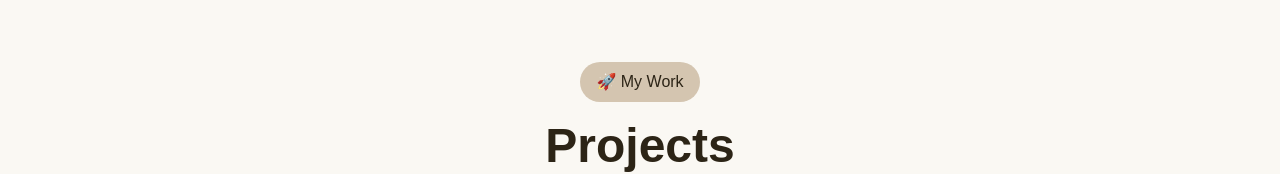
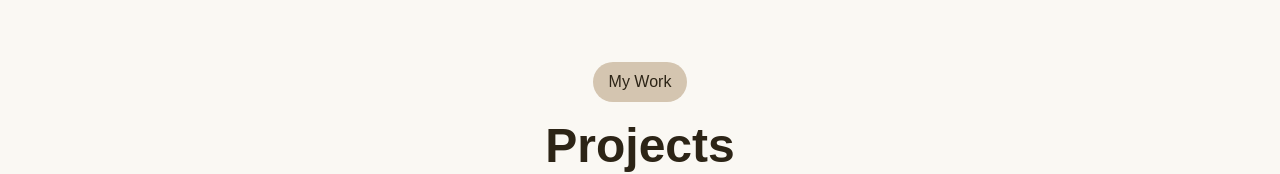
Before and after one commit to KhushiBhatt22/Khushi_portfolio, a React (Vite) app: page / in a window 1280 px wide. Shown: the part 634-808 px from the top of the page. Built offline with nearby package versions, Linux system fonts and the light colour scheme; a web font is replaced by a local one.

Commit message:
Update the content

```diff
--- a/src/sections/ShowcaseSection.jsx
+++ b/src/sections/ShowcaseSection.jsx
@@ -63,7 +63,7 @@ const AppShowcase = () => {
   return (
     <section id="projects" className="app-showcase">
       <div className="w-full">
-        <TitleHeader title="Projects" sub="🚀 My Work" />
+        <TitleHeader title="Projects" sub="My Work" />
 
         <div className="project-scroll-wrapper">
           {projects.map((project) => (
```
